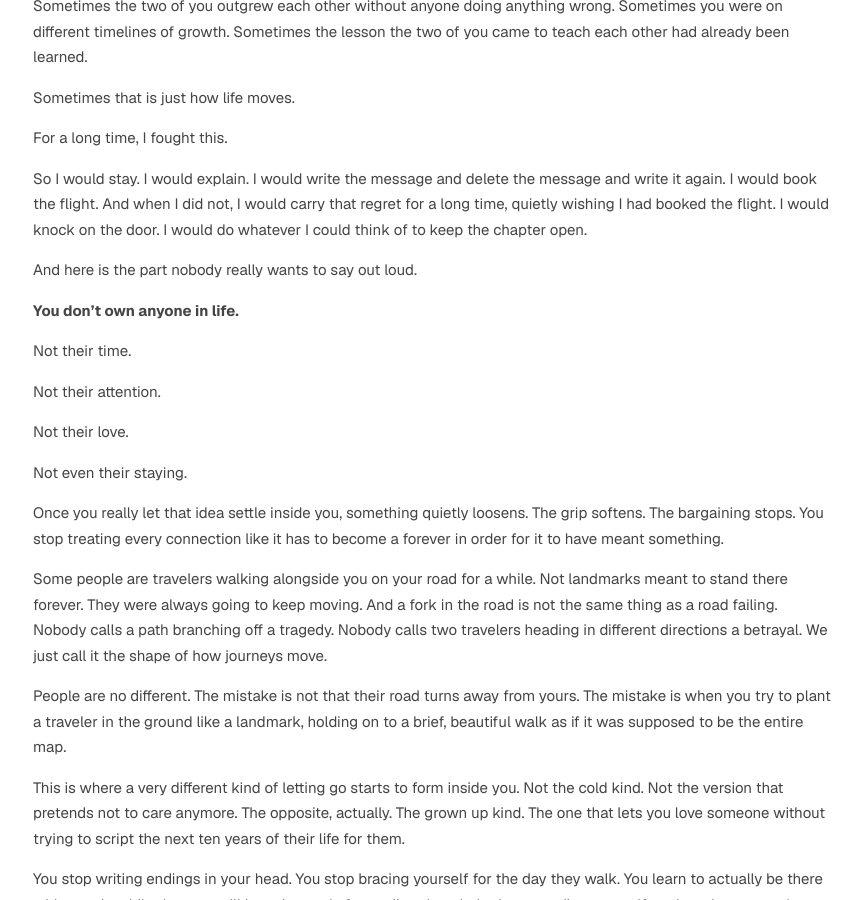
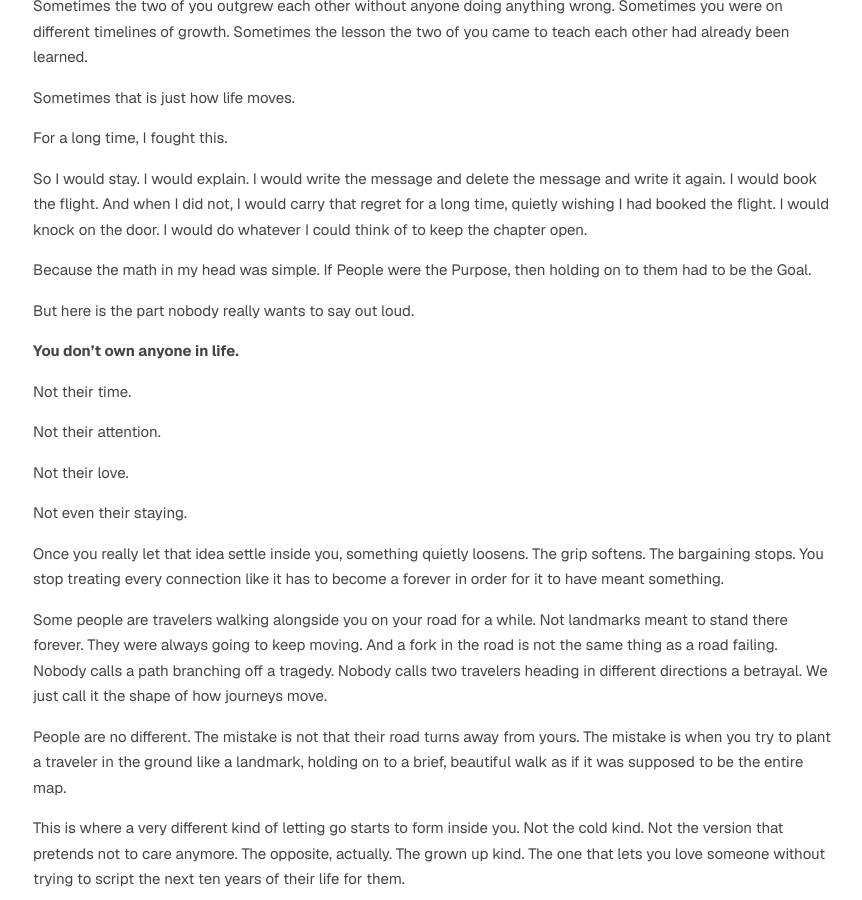
Before and after one commit to trmanish/trmanish.github.io, a Jekyll site: the page built from _posts/2026-05-14-the-purpose-of-life-is-people-letting-them-go-is-the-goal.md, in a window 1280 px wide and 900 px high, scrolled down 5178 px. Shown: the whole window, without its empty margins (207-1069 px from the left). Built offline with Jekyll 4.4.1, drawn with Linux system fonts in a browser that asks for light colours.

Commit message:
Add holding-is-goal reasoning line and switch And to But on next beat

```diff
--- a/_posts/2026-05-14-the-purpose-of-life-is-people-letting-them-go-is-the-goal.md
+++ b/_posts/2026-05-14-the-purpose-of-life-is-people-letting-them-go-is-the-goal.md
@@ -133,7 +133,9 @@ For a long time, I fought this.
 
 So I would stay. I would explain. I would write the message and delete the message and write it again. I would book the flight. And when I did not, I would carry that regret for a long time, quietly wishing I had booked the flight. I would knock on the door. I would do whatever I could think of to keep the chapter open.
 
-And here is the part nobody really wants to say out loud.
+Because the math in my head was simple. If People were the Purpose, then holding on to them had to be the Goal.
+
+But here is the part nobody really wants to say out loud.
 
 **You don't own anyone in life.**
 
```
